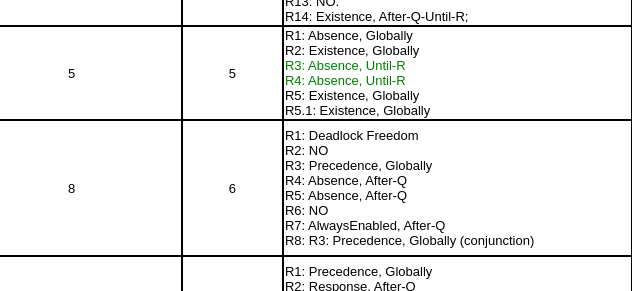
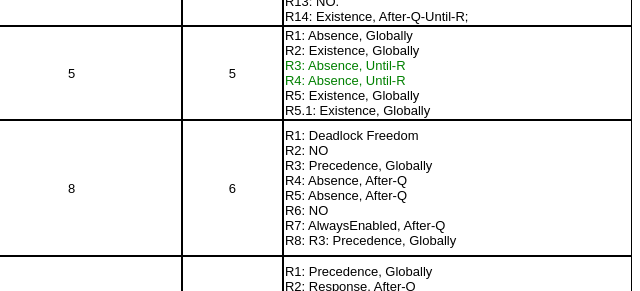
Before and after one commit to remenska/remenska.github.io, a plain HTML site: page index.html in a window 1280 px wide. Shown: the part 1060-1351 px from the top of the page, 640-1280 px from the left. Drawn offline with Linux system fonts and the light colour scheme.

Commit message:
Update index.html

```diff
--- a/index.html
+++ b/index.html
@@ -74,7 +74,7 @@
 		<td style="border-top: 1px solid #000000; border-bottom: 1px solid #000000; border-left: 1px solid #000000; border-right: 1px solid #000000" height="136" align="left" bgcolor="#E6FF00"><b>Simulation and Verification of a Dynamic Online Auction<br></b></td>
 		<td style="border-top: 1px solid #000000; border-bottom: 1px solid #000000; border-left: 1px solid #000000; border-right: 1px solid #000000" align="center" sdval="8" sdnum="1033;">8</td>
 		<td style="border-top: 1px solid #000000; border-bottom: 1px solid #000000; border-left: 1px solid #000000; border-right: 1px solid #000000" align="center" sdval="6" sdnum="1033;">6</td>
-		<td style="border-top: 1px solid #000000; border-bottom: 1px solid #000000; border-left: 1px solid #000000; border-right: 1px solid #000000" align="left">R1: Deadlock Freedom<br>R2: NO<br>R3: Precedence, Globally<br>R4: Absence, After-Q<br>R5: Absence, After-Q<br>R6: NO<br>R7: AlwaysEnabled, After-Q<br>R8: R3: Precedence, Globally (conjunction)<br></td>
+		<td style="border-top: 1px solid #000000; border-bottom: 1px solid #000000; border-left: 1px solid #000000; border-right: 1px solid #000000" align="left">R1: Deadlock Freedom<br>R2: NO<br>R3: Precedence, Globally<br>R4: Absence, After-Q<br>R5: Absence, After-Q<br>R6: NO<br>R7: AlwaysEnabled, After-Q<br>R8: R3: Precedence, Globally<br></td>
 	</tr>
 	<tr>
 		<td style="border-top: 1px solid #000000; border-bottom: 1px solid #000000; border-left: 1px solid #000000; border-right: 1px solid #000000" height="106" align="left" bgcolor="#E6FF00"><b>Verifying Erlang/OTP Components in μCRL<br></b></td>
```
